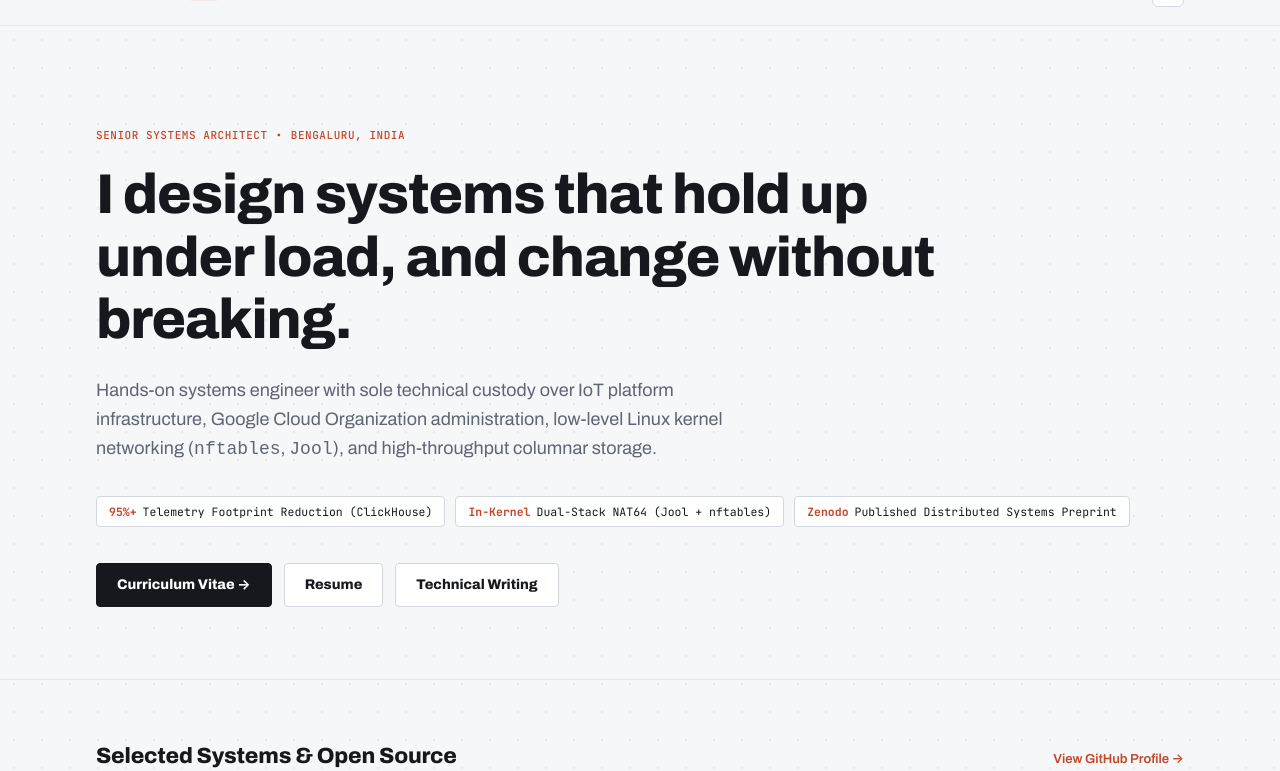
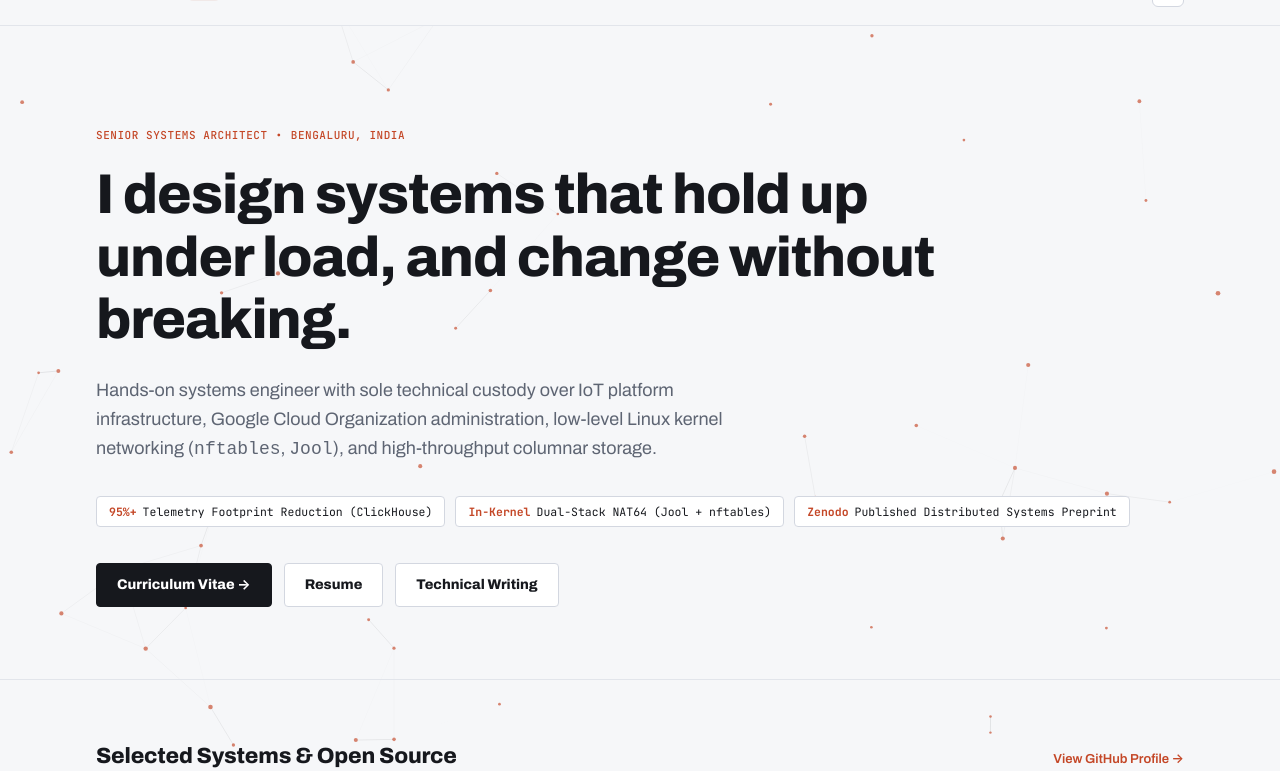
Before and after one commit to sku0x20/website, an Astro site: page / in a window 1280 px wide. Shown: the part 43-814 px from the top of the page. Built offline with nearby package versions, Linux system fonts and the light colour scheme; Astro itself is replaced by a stand-in of ours.

Commit message:
feat(ui): add interactive distributed systems node mesh background with cursor repulsion

```diff
--- a/src/layouts/Layout.astro
+++ b/src/layouts/Layout.astro
@@ -133,9 +133,159 @@ const ogImageURL = image ? new URL(image, Astro.site) : undefined;
                 nav.classList.remove('nav--hidden', 'nav--scrolled');
             }
         });
+
+        // Interactive Distributed Systems Node Mesh
+        function initMesh() {
+            const canvas = document.getElementById('bg-canvas');
+            if (!canvas) return;
+            const ctx = canvas.getContext('2d');
+            if (!ctx) return;
+
+            if (window.matchMedia('(prefers-reduced-motion: reduce)').matches) {
+                return;
+            }
+
+            let width = window.innerWidth;
+            let height = window.innerHeight;
+            let dpr = Math.min(window.devicePixelRatio || 1, 2);
+
+            function resize() {
+                width = window.innerWidth;
+                height = window.innerHeight;
+                dpr = Math.min(window.devicePixelRatio || 1, 2);
+                canvas.width = width * dpr;
+                canvas.height = height * dpr;
+                ctx.setTransform(dpr, 0, 0, dpr, 0, 0);
+            }
+            resize();
+
+            window.addEventListener('resize', resize, { passive: true });
+
+            const count = width < 768 ? 26 : 52;
+            const nodes = [];
+
+            for (let i = 0; i < count; i++) {
+                nodes.push({
+                    x: Math.random() * width,
+                    y: Math.random() * height,
+                    vx: (Math.random() - 0.5) * 0.4,
+                    vy: (Math.random() - 0.5) * 0.4,
+                    radius: Math.random() * 1.2 + 1.2,
+                });
+            }
+
+            let mouse = { x: -9999, y: -9999, active: false };
+
+            window.addEventListener('pointermove', function(e) {
+                mouse.x = e.clientX;
+                mouse.y = e.clientY;
+                mouse.active = true;
+            }, { passive: true });
+
+            window.addEventListener('pointerleave', function() {
+                mouse.active = false;
+                mouse.x = -9999;
+                mouse.y = -9999;
+            });
+
+            const LINK_DIST = 120;
+            const MOUSE_DIST = 150;
+            let animId = null;
+
+            function render() {
+                ctx.clearRect(0, 0, width, height);
+
+                const isDark = document.documentElement.getAttribute('data-theme') === 'dark' ||
+                    (!document.documentElement.getAttribute('data-theme') && window.matchMedia('(prefers-color-scheme: dark)').matches);
+
+                const nodeColor = isDark ? 'rgba(229, 104, 71, 0.7)' : 'rgba(196, 71, 39, 0.65)';
+                const linkBase = isDark ? '232, 236, 242' : '22, 24, 29';
+                const mouseLinkBase = isDark ? '229, 104, 71' : '196, 71, 39';
+
+                for (let i = 0; i < nodes.length; i++) {
+                    const n = nodes[i];
+                    n.x += n.vx;
+                    n.y += n.vy;
+
+                    if (n.x < 0) { n.x = 0; n.vx *= -1; }
+                    else if (n.x > width) { n.x = width; n.vx *= -1; }
+                    if (n.y < 0) { n.y = 0; n.vy *= -1; }
+                    else if (n.y > height) { n.y = height; n.vy *= -1; }
+
+                    if (mouse.active) {
+                        const dx = n.x - mouse.x;
+                        const dy = n.y - mouse.y;
+                        const dist = Math.hypot(dx, dy);
+                        if (dist < MOUSE_DIST && dist > 0) {
+                            const alpha = (1 - dist / MOUSE_DIST) * 0.35;
+                            ctx.strokeStyle = `rgba(${mouseLinkBase}, ${alpha})`;
+                            ctx.lineWidth = 1;
+                            ctx.beginPath();
+                            ctx.moveTo(n.x, n.y);
+                            ctx.lineTo(mouse.x, mouse.y);
+                            ctx.stroke();
+
+                            const force = ((MOUSE_DIST - dist) / MOUSE_DIST) * 0.5;
+                            n.x += (dx / dist) * force;
+                            n.y += (dy / dist) * force;
+                        }
+                    }
+                }
+
+                for (let i = 0; i < nodes.length; i++) {
+                    const p1 = nodes[i];
+                    for (let j = i + 1; j < nodes.length; j++) {
+                        const p2 = nodes[j];
+                        const dx = p1.x - p2.x;
+                        const dy = p1.y - p2.y;
+                        const dist = Math.hypot(dx, dy);
+
+                        if (dist < LINK_DIST) {
+                            const alpha = (1 - dist / LINK_DIST) * 0.12;
+                            ctx.strokeStyle = `rgba(${linkBase}, ${alpha})`;
+                            ctx.lineWidth = 0.8;
+                            ctx.beginPath();
+                            ctx.moveTo(p1.x, p1.y);
+                            ctx.lineTo(p2.x, p2.y);
+                            ctx.stroke();
+                        }
+                    }
+                }
+
+                ctx.fillStyle = nodeColor;
+                for (let i = 0; i < nodes.length; i++) {
+                    const n = nodes[i];
+                    ctx.beginPath();
+                    ctx.arc(n.x, n.y, n.radius, 0, Math.PI * 2);
+                    ctx.fill();
+                }
+
+                animId = requestAnimationFrame(render);
+            }
+
+            animId = requestAnimationFrame(render);
+
+            document.addEventListener('visibilitychange', function() {
+                if (document.hidden) {
+                    cancelAnimationFrame(animId);
+                } else {
+                    animId = requestAnimationFrame(render);
+                }
+            });
+        }
+
+        if (!window.__meshInitialized) {
+            window.__meshInitialized = true;
+            if (document.readyState === 'loading') {
+                document.addEventListener('DOMContentLoaded', initMesh);
+            } else {
+                initMesh();
+            }
+        }
     </script>
 </head>
 <body>
+    <canvas id="bg-canvas" class="bg-canvas" transition:persist="bg-canvas"></canvas>
     <nav class="nav">
         <a href="/" class="nav-brand">
             <span>S. UPMANYU</span>
--- a/src/styles/tokens.css
+++ b/src/styles/tokens.css
@@ -155,9 +155,18 @@ body {
 
 main {
     flex: 1 0 auto;
-    background-color: var(--color-bg);
-    background-image: radial-gradient(var(--color-grid-dot) 1px, transparent 1px);
-    background-size: 28px 28px;
+    position: relative;
+    z-index: 1;
+    background: transparent;
+}
+
+.bg-canvas {
+    position: fixed;
+    inset: 0;
+    width: 100vw;
+    height: 100vh;
+    pointer-events: none;
+    z-index: 0;
 }
 
 h1, h2, h3, h4 {
@@ -245,10 +254,12 @@ main {
 }
 
 ::view-transition-old(main-content) {
+    background: var(--color-bg);
     animation: iosStashOut 240ms cubic-bezier(0.32, 0.72, 0, 1) both;
 }
 
 ::view-transition-new(main-content) {
+    background: var(--color-bg);
     animation: iosStashIn 280ms cubic-bezier(0.22, 1, 0.36, 1) both;
 }
 
```
